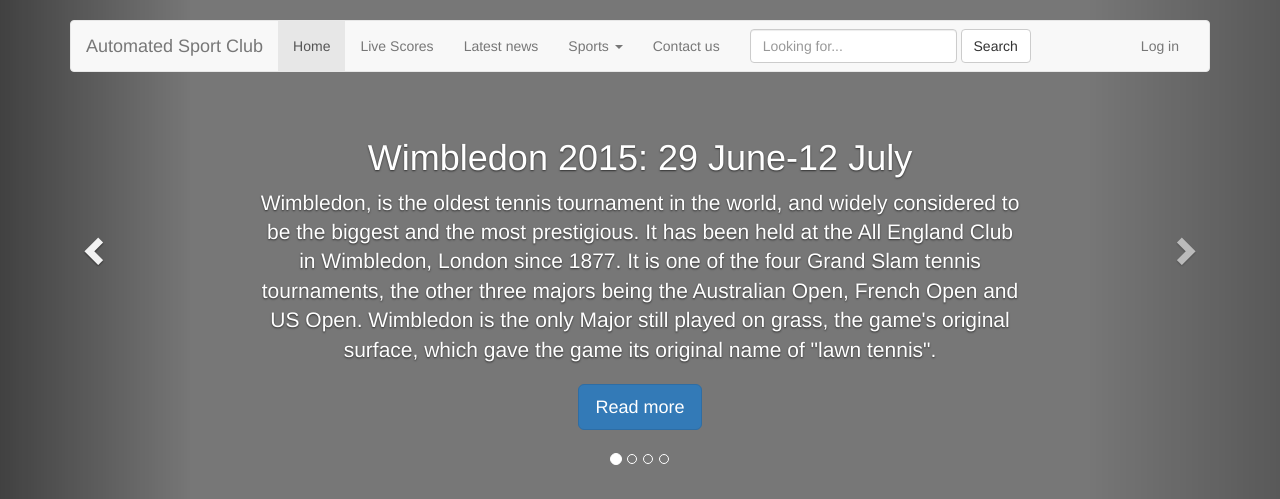
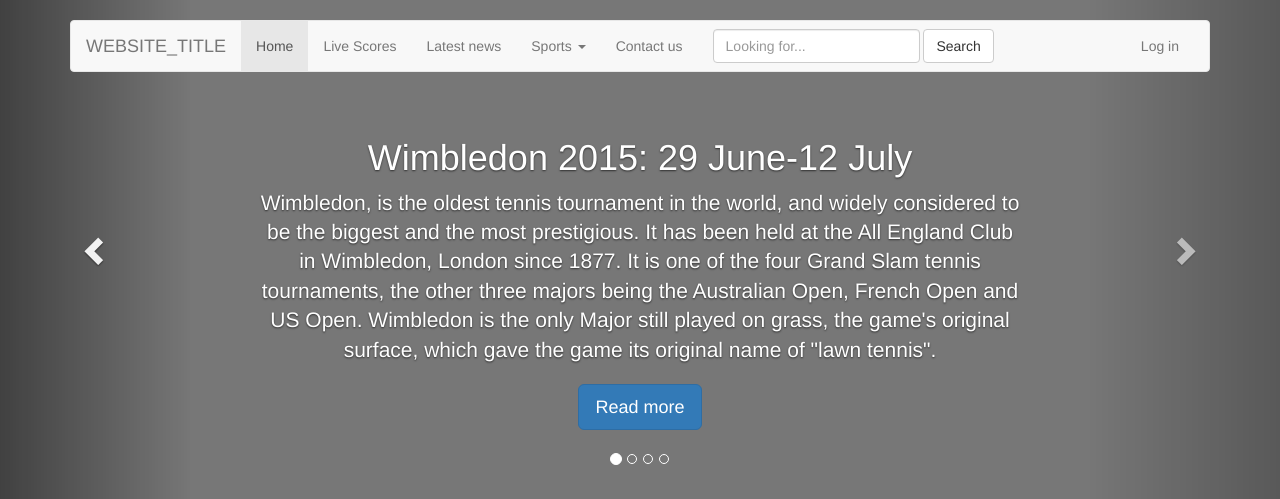
Before and after one commit to leonkhiu/php-automated-sport-club, a PHP site: page /automated-sport-club/ in a window 1280 px wide. Shown: the top 499 px of the page. Run offline with PHP 8.4, Linux system fonts and the light colour scheme; some libraries are stand-ins or nearby versions.

Commit message:
Website title and website settings

```diff
--- a/admin/create_form.php
+++ b/admin/create_form.php
@@ -7,7 +7,7 @@
 
 $stepOne = $stepTwo = $stepThree = false;
 
-$title = "Create a new form-$uname";
+$title = "Create a new form";
 $additionalJS .= '<script src="../js/newform.js" type="text/javascript"></script>';
 $additionalJS .= '<script src="../js/darg-drop.js" type="text/javascript"></script>';
 
--- a/admin/index.php
+++ b/admin/index.php
@@ -1,7 +1,7 @@
 <?php
 require_once("layout/top.php");
 $sweetAlertRequirement = true;
-$title = "Administrator-Home-Welcome $uname";
+$title = "Administrator";
 
 #-----------------------------------------check for welcome alert after login
 $previousPage = isset($_SERVER['HTTP_REFERER'])? $_SERVER['HTTP_REFERER'] :'';
--- a/admin/layout/htmltop.php
+++ b/admin/layout/htmltop.php
@@ -8,7 +8,7 @@
 <meta name="author" content="MoHo">
 <link rel="shortcut icon" href="../favicon.png">
 
-<title><?php echo $title;?></title>
+<title><?php echo $title.' | '. WEBSITE_TITLE;?></title>
 
 <!-- Bootstrap core CSS -->
 <link href="../css/bootstrap.min.css" rel="stylesheet">
@@ -47,7 +47,7 @@
             <span class="icon-bar"></span>
             <span class="icon-bar"></span>
           </button>
-          <a class="navbar-brand" href="<?php echo DOMAIN; ?>/index.php">Automated Sport Club</a>
+          <a class="navbar-brand" href="<?php echo DOMAIN; ?>/index.php"><?php echo WEBSITE_TITLE; ?></a>
         </div>
         <div id="navbar" class="collapse navbar-collapse">
           <ul class="nav navbar-nav">
--- a/admin/manage.php
+++ b/admin/manage.php
@@ -1,6 +1,6 @@
 <?php
 require_once("layout/top.php");
-$title = "Manage the website, $uname";
+$title = "Manage the website";
 $fontAwesome = true;
 
 $viewType = isset($_GET['type'])? $_GET['type'] : "sport";
--- a/admin/profile.php
+++ b/admin/profile.php
@@ -1,7 +1,7 @@
 <?php
 require_once("layout/top.php");
 $sweetAlertRequirement = true;
-$title = "Administrator-Home-Welcome $uname";
+$title = "$uname profile";
 
 
 require_once ("layout/htmltop.php");
--- a/admin/retrieve_form.php
+++ b/admin/retrieve_form.php
@@ -30,7 +30,7 @@
 	}
 }
 
-$title = "Retrieve Forms-$uname";
+$title = "Retrieve Forms";
 
 $additionalJS .="
 		<script>
--- a/admin/set_game.php
+++ b/admin/set_game.php
@@ -1,7 +1,7 @@
 <?php
 require_once("layout/top.php");
 $sweetAlertRequirement = true;
-$title = "New game $uname";
+$title = "New game";
 
 $sports = Sport::findAll();
 $tournaments = Tournament::findAll();
--- a/admin/submit_result.php
+++ b/admin/submit_result.php
@@ -3,7 +3,7 @@
 //$sweetAlertRequirement = true;
 $fontAwesome = true;
 
-$title = "Submit the Game result - $uname";
+$title = "Submit the Game result";
 $messages [] = "You can submit the game result only once!";
 $messages [] = "You can see all games which you are entitle to, but you can submit when the game is finished!";
 $messages [] = "You can only submit the game result if it past 5 hours after the game.";
--- a/admin/viewall.php
+++ b/admin/viewall.php
@@ -35,7 +35,7 @@
 $totalPages = (round($total/$perPage) == 1)? 0 : round($total/$perPage);
 $pagination = new pagination($page, $perPage , $total);
 
-$title = "Administrator-Home-Welcome $uname";
+$title = "Administrator";
 /*
 $confirmJqueryUICSS= '<link rel="stylesheet" href="../css/jquery-ui.css" />';
 $confirmJqueryUIJS ='<script src="https://code.jquery.com/ui/1.11.4/jquery-ui.min.js"></script>';
--- a/inc/config.php
+++ b/inc/config.php
@@ -15,11 +15,5 @@
 define("DB_PASS","");
 define("DB_NAME","CSM40");
 
-#****************Site and domain
-define("WEBSITE_NAME", "automated-sport-club");
-define("DOMAIN", "http://localhost/automated-sport-club");
-
-#*********************Website settings
-define("COOKIE_EXPIRE", time () + (14 * 24 * 60 * 60));
 
 ?>
--- a/inc/initialise.php
+++ b/inc/initialise.php
@@ -1,7 +1,7 @@
 <?php
 # Core objects
 require_once ('dbo.php');
-//require_once ('');
+require_once ('site_setting.php');
 
 # Helper objects
 require_once ('helper/functions.php');
--- /dev/null
+++ b/inc/site_setting.php
@@ -0,0 +1,12 @@
+<?php
+
+
+#****************Site and domain
+define("WEBSITE_TITLE", "Automated Sports Club");
+define("WEBSITE_NAME", "automated-sports-club");
+define("DOMAIN", "http://localhost/automated-sport-club");
+
+#*********************Website settings
+define("COOKIE_EXPIRE", time () + (14 * 24 * 60 * 60));
+
+?>
--- a/index.php
+++ b/index.php
@@ -1,5 +1,6 @@
 <?php
-$title = "Home";
+require_once 'inc/site_setting.php';
+$title = "";
 $currentFile=basename ( $_SERVER ['PHP_SELF'] );
 $additionalCss = '<link href="css/carousel.css" rel="stylesheet">';
 $additionalJS = '';
--- a/page/publictop.php
+++ b/page/publictop.php
@@ -8,7 +8,7 @@
 <meta name="author" content="MoHo">
 <link rel="shortcut icon" href="favicon.png">
 
-<title><?php echo $title;?> - Sport Club</title>
+<title><?php echo WEBSITE_TITLE;?></title>
 
 <!-- Bootstrap core CSS -->
 <link href="css/bootstrap.min.css" rel="stylesheet">
@@ -30,7 +30,7 @@
 			        <span class="icon-bar"></span>
 			        <span class="icon-bar"></span>
 			      </button>
-			      <a class="navbar-brand" href="index.php">Automated Sport Club</a>
+			      <a class="navbar-brand" href="index.php"><?php echo WEBSITE_TITLE; ?></a>
 			    </div>
 
 			    <!-- Collect the nav links, forms, and other content for toggling -->
```
Also changed, not shown: css/custom.css (line endings or trailing spaces).
